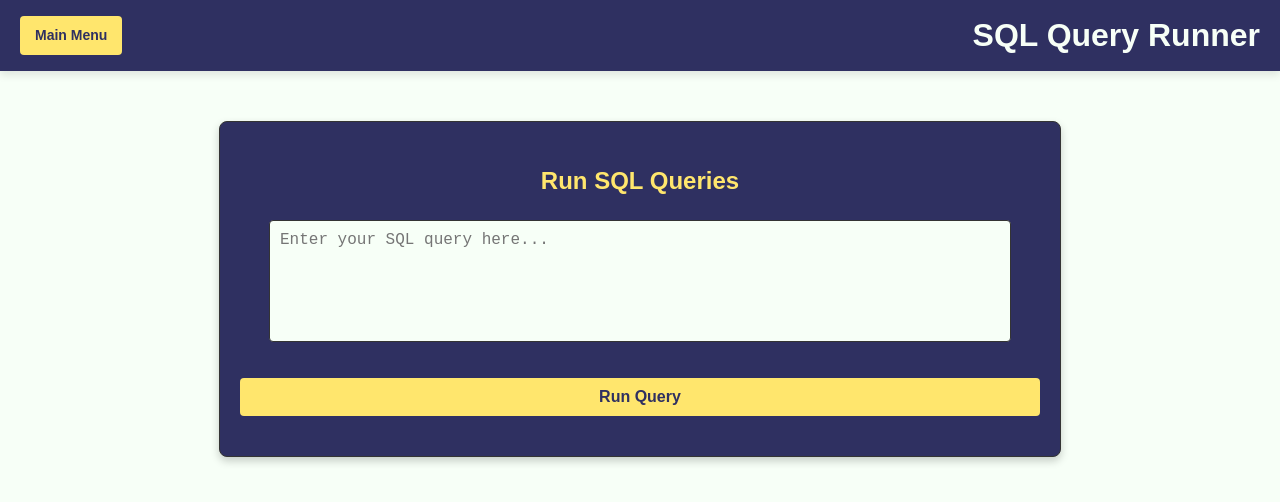
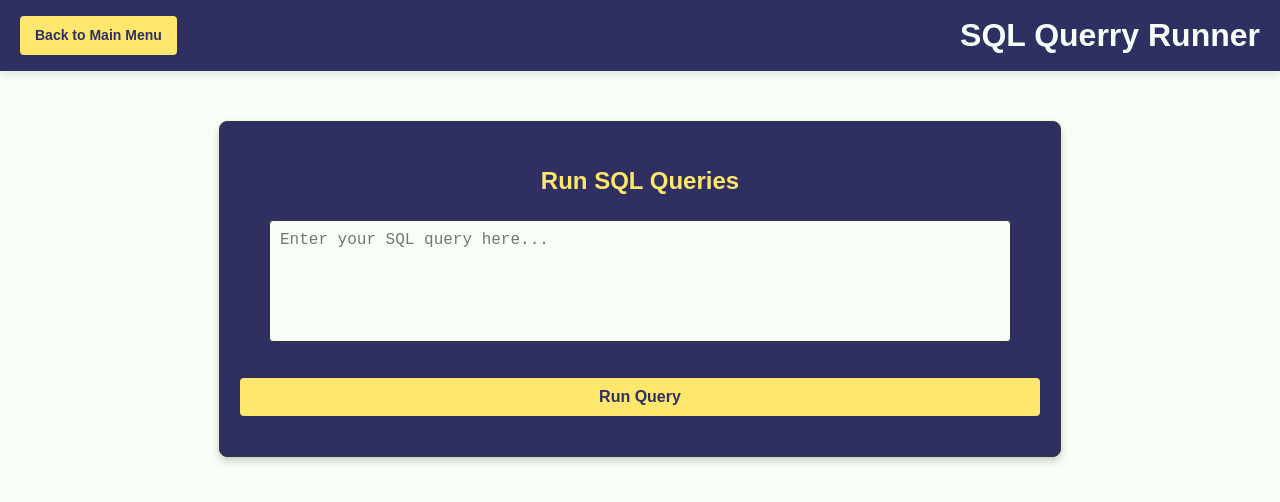
Before and after one commit to vuxenn1/pokemonDB, a website: page public/query.html in a window 1280 px wide. Drawn offline with Linux system fonts and the light colour scheme.

Commit message:
Update query.html

```diff
--- a/public/query.html
+++ b/public/query.html
@@ -3,13 +3,13 @@
 <head>
     <meta charset="UTF-8">
     <meta name="viewport" content="width=device-width, initial-scale=1.0">
-    <title>SQL Query Runner</title>
+    <title>Querry Runner</title>
     <link rel="stylesheet" href="query.css">
 </head>
 <body>
     <header>
-        <a href="index.html" class="back-button">Main Menu</a>
-        <h1 style="text-align: center; margin: 0;">SQL Query Runner</h1>
+        <a href="index.html" class="back-button"> Back to Main Menu</a>
+        <h1 style="text-align: center; margin: 0;">SQL Querry Runner</h1>
     </header>
 
     <div class="query-section">
```
